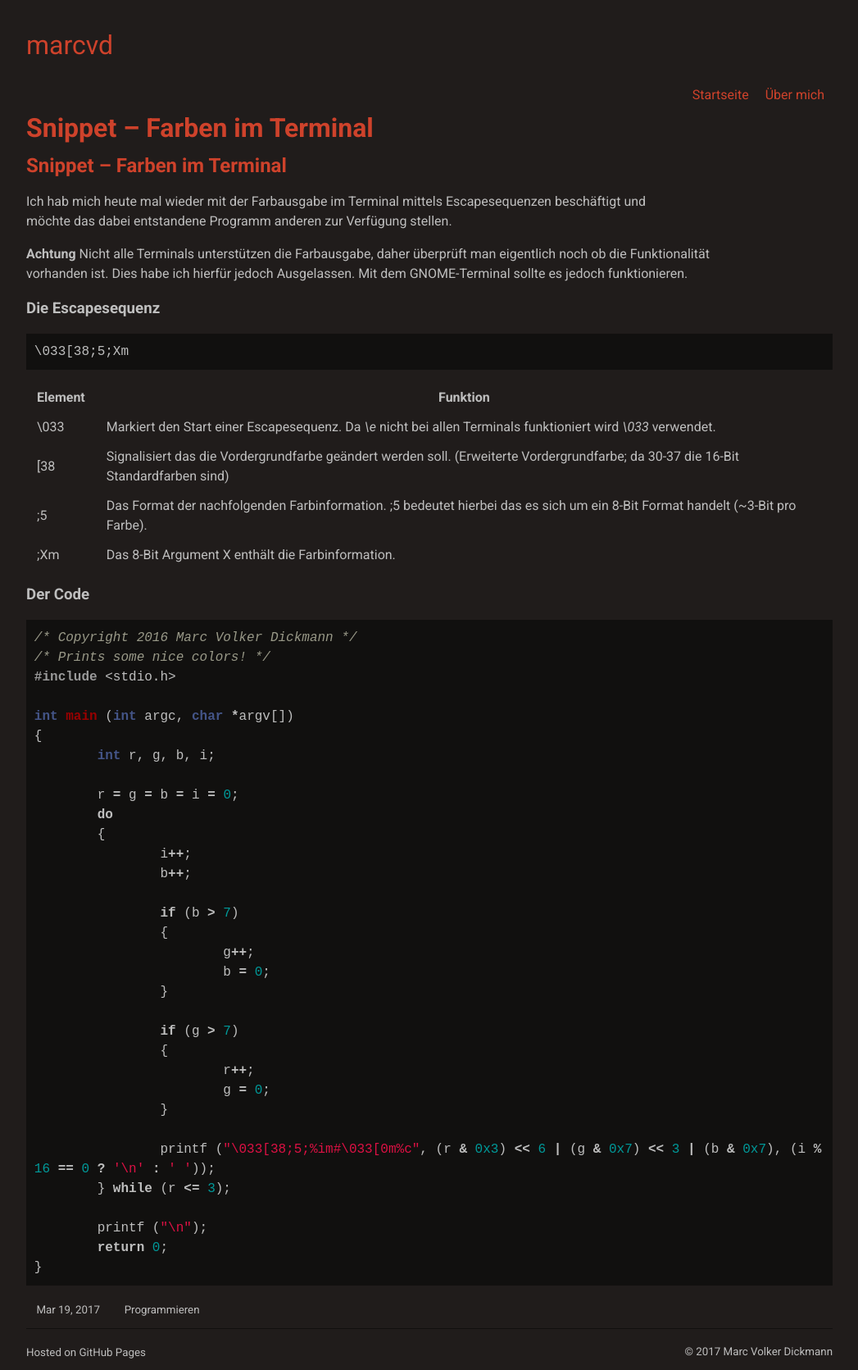
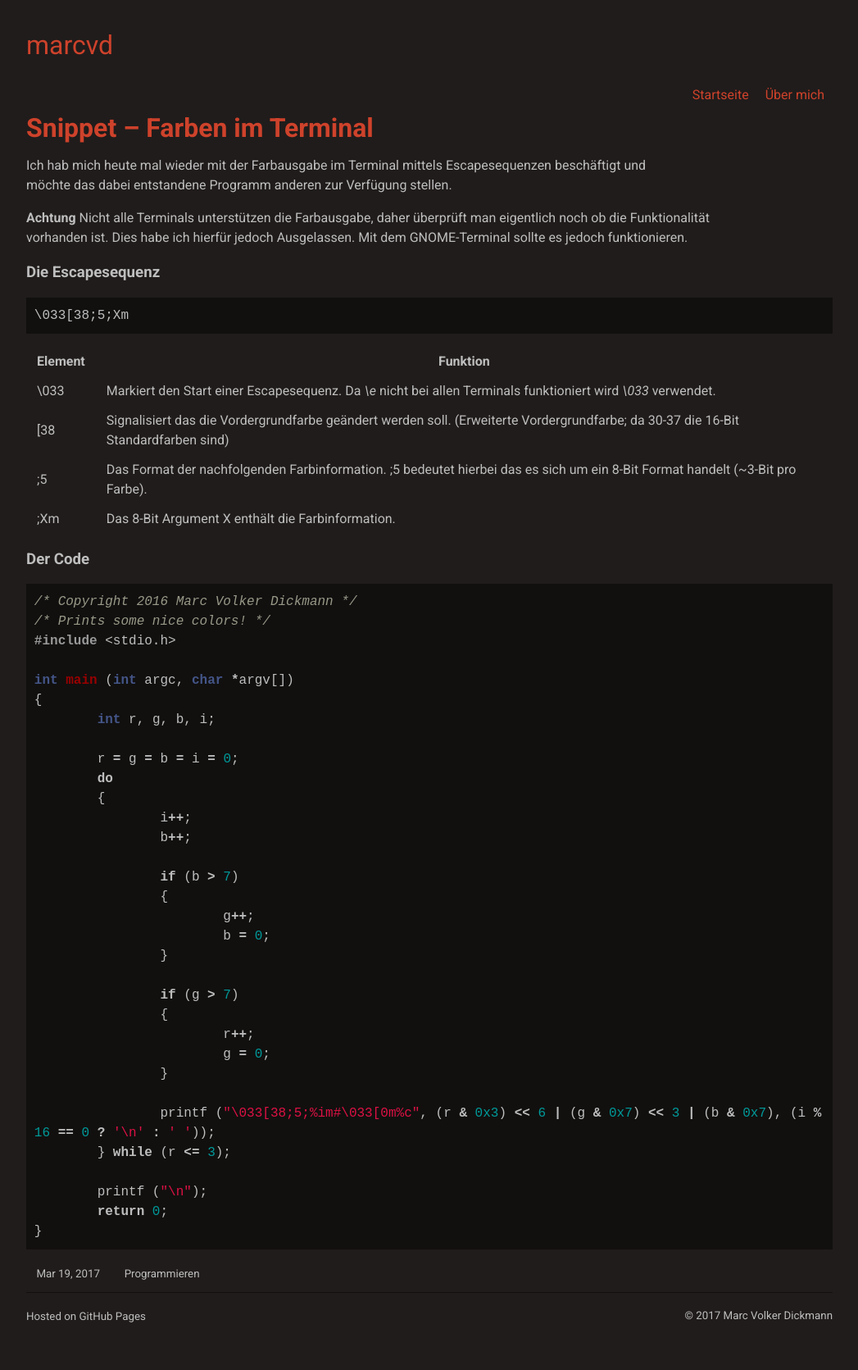
Before and after one commit to marc-q/marc-q.github.io, a Jekyll site: the page built from _posts/2017-03-19-snippet-Farben-im-Terminal.md, in a window 1280 px wide. Shown: the whole page at 82% size, without its empty margins (116-1163 px from the left). Built offline with Jekyll 4.4.1, drawn with Linux system fonts in a browser that asks for light colours; the repository's description, which GitHub fills in, is left out; after the commit the page ends 1627 px from its top, so only the background shows below that.

Commit message:
Reove the header since the page layout has it.

```diff
--- a/_layouts/post.html
+++ b/_layouts/post.html
@@ -4,11 +4,6 @@ layout: page
 
   <div class="post">
      <article class="post">
-        <header class="post-header">
-          <h2>
-            <a class="post-link" href="{{ page.url | relative_url }}">{{ page.title | escape }}</a>
-          </h2>
-        </header>
 
         <section class="post-content">
           {{ content }}
```
